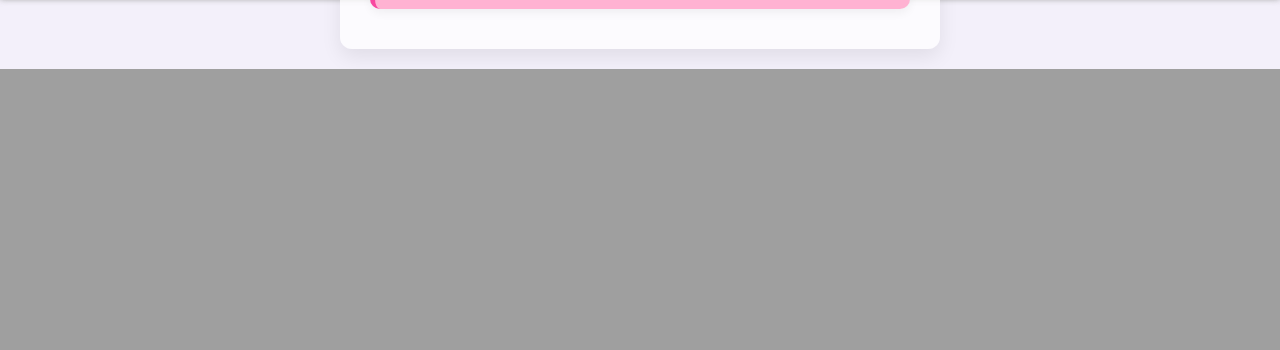
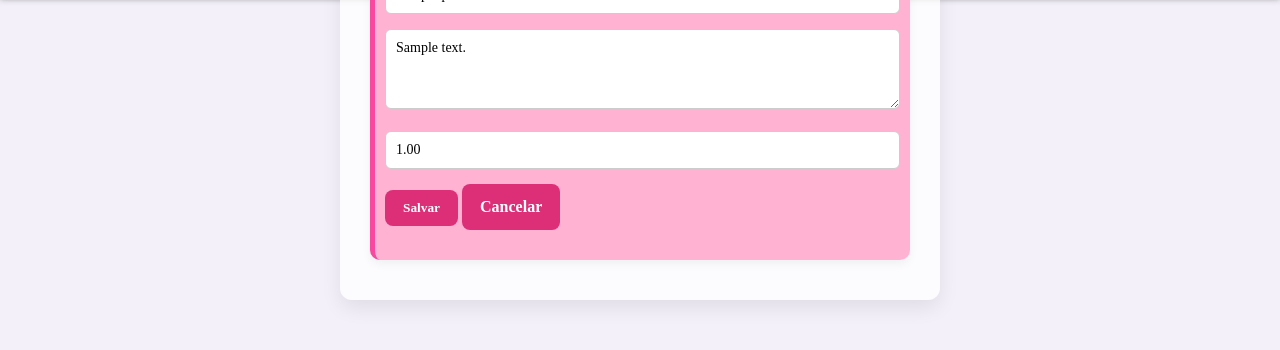
Before and after one commit to LulieXD/Trabalho2-APS, a PHP site: page /moderar.php?editar=1 in a window 1280 px wide. Shown: the part 801-1151 px from the top of the page. Before the commit the page ends 870 px from the top, so only its background shows below. Run offline with PHP 8.4, Linux system fonts and the light colour scheme; tables that the repository leaves empty hold one stand-in row (values such as "Sample post"); grey boxes marked "Sample" are stand-in pictures.

Commit message:
trabalho finalizado

```diff
--- a/APS-Maria2D/Mural de Pedidos/home.css
+++ b/APS-Maria2D/Mural de Pedidos/home.css
@@ -58,6 +58,7 @@ body {
     border-radius: 8px;
     box-shadow: 0 4px 12px rgba(0,0,0,0.2);
     transition: all 0.3s ease;
+    text-decoration: none;
 }
 .btn i {
     margin-right: 8px;
--- a/APS-Maria2D/Mural de Pedidos/mod.css
+++ b/APS-Maria2D/Mural de Pedidos/mod.css
@@ -52,8 +52,9 @@ body {
 
 #main {
     display: flex;
-    justify-content: center;
-    padding: 20px;
+    flex-direction: column;
+    align-items: center;
+    padding: 50px;
 }
 
 #geral {
@@ -70,14 +71,16 @@ body {
     color: #f848a0;
 }
 
-#formulario_mural label {
+.editar-produto label {
     display: block;
     margin-bottom: 5px;
     font-weight: bold;
+    color:#444;
 }
 
-#formulario_mural input[type="text"],
-#formulario_mural textarea {
+.editar-produto input[type="text"],
+.editar-produto textarea,
+.editar-produto input[type="number"] {
     width: 100%;
     padding: 10px;
     margin-bottom: 15px;
@@ -85,6 +88,28 @@ body {
     border-radius: 6px;
     resize: vertical;
     font-size: 14px;
+}
+
+.editar-produto textarea {
+    min-height: 80px;
+}
+
+.btn {
+    display: inline-block;
+    background-color: #dd2f77;
+    color: #fff;
+    padding: 10px 18px;
+    margin-bottom: 20px;
+    border: none;
+    border-radius: 8px;
+    cursor: pointer;
+    font-weight: bold;
+    transition: background-color 0.3s;
+    text-decoration: none;
+}
+
+.btn:hover {
+    background-color: #e60073;
 }
 
 .produto {
@@ -96,12 +121,31 @@ body {
     border-left: 5px solid #f848a0;
     box-shadow: 0 4px 10px rgba(0,0,0,0.05);
     transition: transform 0.2s, box-shadow 0.2s;
+    max-width: 550px;
+    width: 100%;
 }
 
 .produto img {
-    width: 400px;
+    width: 100%;
     height: 400px;
+    object-fit: contain;
+}
 
+
+.produto:hover {
+    transform: translateY(-2px);
+    box-shadow: 0 6px 15px rgba(0,0,0,0.1);
+}
+
+.produto p {
+    color: #444;
+}
+
+.produtos-container {
+    display: flex;
+    flex-direction: column;
+    align-items: center;
+    gap: 25px;
 }
 
 #formulario_mural .btn {
--- a/APS-Maria2D/Mural de Pedidos/moderar.php
+++ b/APS-Maria2D/Mural de Pedidos/moderar.php
@@ -111,6 +111,7 @@ COMPARAÇÃO:
 
         <div class="produtos-container">
     <?php while($res = mysqli_fetch_assoc($produtos)): ?>
+
         <div class="produto">
             <p><strong>ID:</strong> <?= $res['id'] ?></p>
             <p><strong>Nome:</strong> <?= htmlspecialchars($res['nome']) ?></p>
@@ -118,24 +119,23 @@ COMPARAÇÃO:
             <p><strong>Descrição:</strong> <?= nl2br(htmlspecialchars($res['descricao'])) ?></p>
             <p><img src="<?= htmlspecialchars($res['imagem_url']) ?>" alt="<?= htmlspecialchars($res['nome']) ?>"></p>
 
-                    <!-- Link para excluir -->
-                    <a href="moderar.php?excluir=<?= $res['id'] ?>" onclick="return confirm('Tem certeza que deseja excluir?')">Excluir</a>
+            <a href="moderar.php?excluir=<?= $res['id'] ?>" class="btn" onclick="return confirm('Tem certeza que deseja excluir?')">Excluir</a>
 
-                    <!-- Formulário de edição inline -->
             <?php if($editar_id == $res['id']): ?>
+                <div class="editar-produto">
                     <form method="post" action="moderar.php">
                         <input type="hidden" name="id" value="<?= $res['id'] ?>">
                         <input type="text" name="nome" value="<?= htmlspecialchars($res['nome']) ?>" required><br>
                         <textarea name="descricao" required><?= htmlspecialchars($res['descricao']) ?></textarea><br>
                         <input type="number" step="0.01" name="preco" value="<?= $res['preco'] ?>" required><br>
-                            <input type="submit" name="editar" value="Salvar">
-                            <a href="moderar.php">Cancelar</a>
+                        <input type="submit" name="editar" value="Salvar" class="btn">
+                        <a href="moderar.php" class="btn">Cancelar</a>
                     </form>
-                    <?php else: ?>
-                        <a href="moderar.php?editar=<?= $res['id'] ?>">Editar</a>
+                </div> <?php else: ?>
+                <a href="moderar.php?editar=<?= $res['id'] ?>" class="btn">Editar</a>
             <?php endif; ?>
-                </div>
-            <?php endwhile; ?>
+
+        </div> <?php endwhile; ?>
 </div>
     </div>
 </div>
```
Also changed, not shown: APS-Maria2D/Mural de Pedidos/mural.css (+25 -8 lines), APS-Maria2D/Mural de Pedidos/mural.php (+8 -1 lines). Lines whose indentation alone changed are shown as unchanged.
